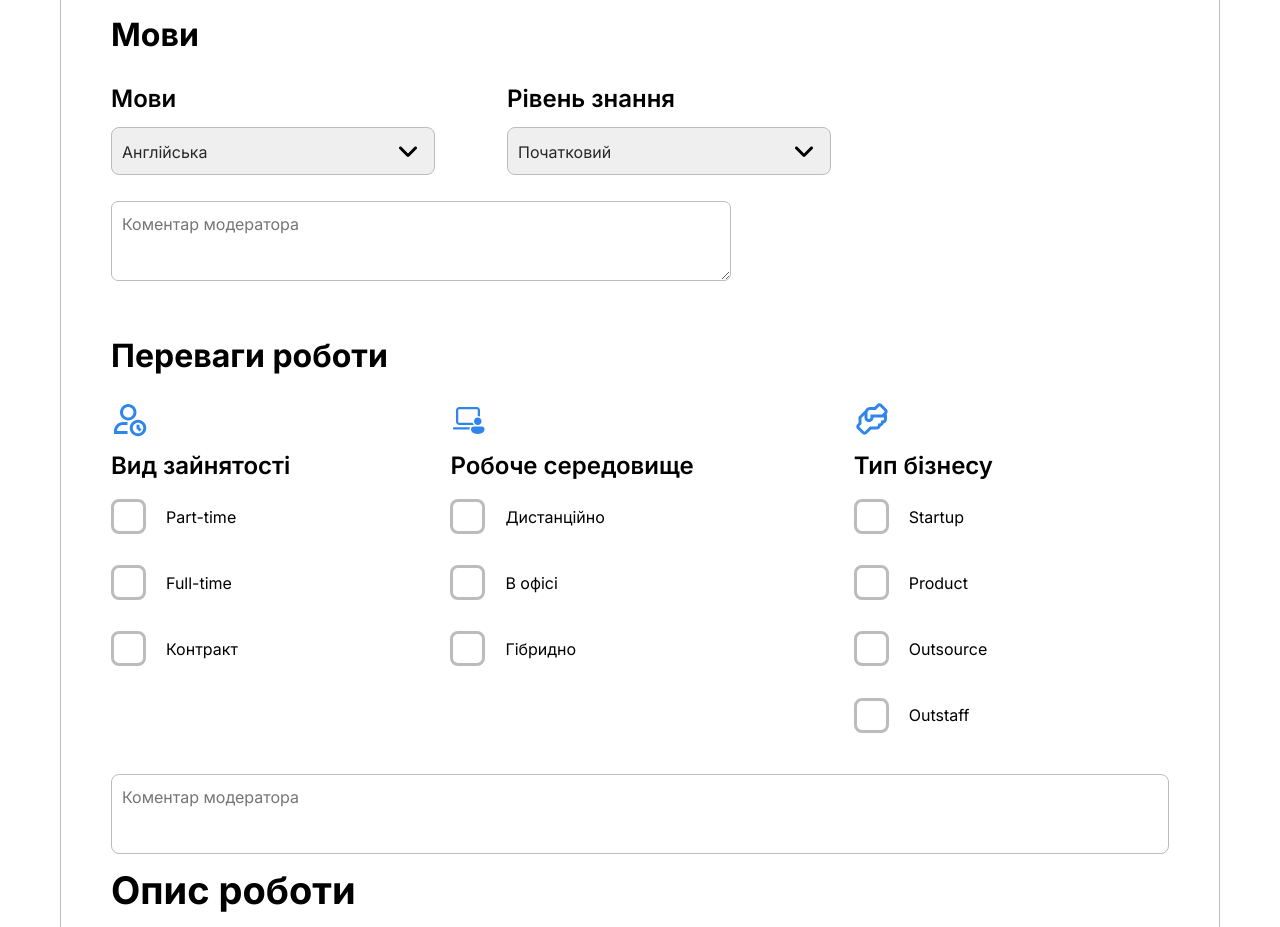
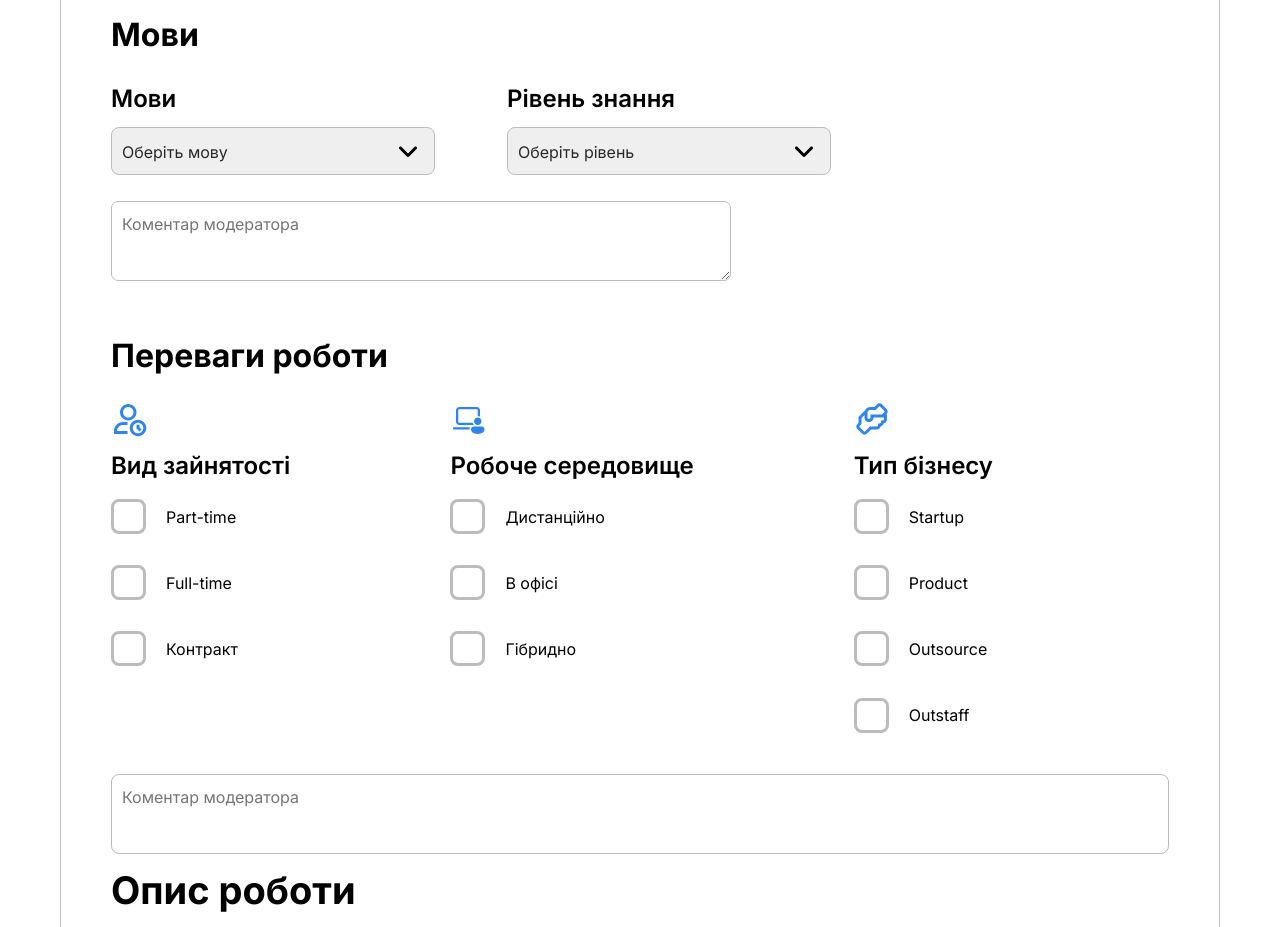
Before and after one commit to SergeyMyronenko/BuxOnline, a React (Vite) app: page /BuxOnline/moderator/cabinet/1/edit/1 in a window 1280 px wide. Shown: the part 1720-2647 px from the top of the page. Built offline with nearby package versions, Linux system fonts and the light colour scheme.

Commit message:
update css

```diff
--- a/src/App.jsx
+++ b/src/App.jsx
@@ -99,9 +99,6 @@ function App() {
           <Route index element={<AdminPage />} />
           {/* all the other lines are different paths and pages inside the cabinet */}
           <Route path="resumes/:vacancyId" element={<VacancyDetailsPage />} />
-          {/* <Route path="offers" element={<h1>Seeker offers</h1>} />
-          <Route path="messages" element={<h1>Seeker Messages</h1>} />
-          <Route path="favorites" element={<h1>Seeker Favorites</h1>} /> */}
           <Route path="edit/:vacancyId" element={<EditVacancyPage />} />
         </Route>
 
--- a/src/Components/Accordion/Accordion.jsx
+++ b/src/Components/Accordion/Accordion.jsx
@@ -2,7 +2,6 @@ import React from "react";
 import "./Accordion.scss";
 import { useState } from "react";
 import { FaAngleDown } from "react-icons/fa6";
-import clsx from "clsx";
 
 /**
  * Accordion component that displays a collapsible section with a title.
--- a/src/Components/EditDetailVacancy/EditDetailVacancy.jsx
+++ b/src/Components/EditDetailVacancy/EditDetailVacancy.jsx
@@ -237,6 +237,7 @@ const EditDetailVacancy = ({ role }) => {
                     setIsOpenLang(false);
                   }}
                 >
+                  <option value="">Оберіть мову</option>
                   <option value="english">Англійська</option>
                   <option value="ukrainian">Українська</option>
                 </select>
@@ -267,6 +268,7 @@ const EditDetailVacancy = ({ role }) => {
                     setIsOpenLevel(false);
                   }}
                 >
+                  <option value="">Оберіть рівень</option>
                   <option value="low">Початковий</option>
                   <option value="medium">Середній</option>
                   <option value="hight">Високий</option>
--- a/src/Components/MainContent/MainContent.scss
+++ b/src/Components/MainContent/MainContent.scss
@@ -14,6 +14,11 @@
     display: flex;
     justify-content: center;
     align-items: center;
+    margin-bottom: 20px;
+    border: 1px solid styles.$grayforBorder;
+    border-radius: 8px;
+    font-size: 16px;
+    font-weight: 600;
   }
   .load-btn {
     display: flex;
--- a/src/Components/MyOffice/MyOffice.scss
+++ b/src/Components/MyOffice/MyOffice.scss
@@ -52,11 +52,13 @@
     margin: 0 auto;
     gap: 20px;
     align-items: flex-start;
+
     .sidebar {
       width: 246px;
       border-radius: 12px;
       padding: 20px;
       background-color: styles.$grayForFill;
+      margin-bottom: 20px;
       .input-box {
         margin-top: 16px;
       }
```
